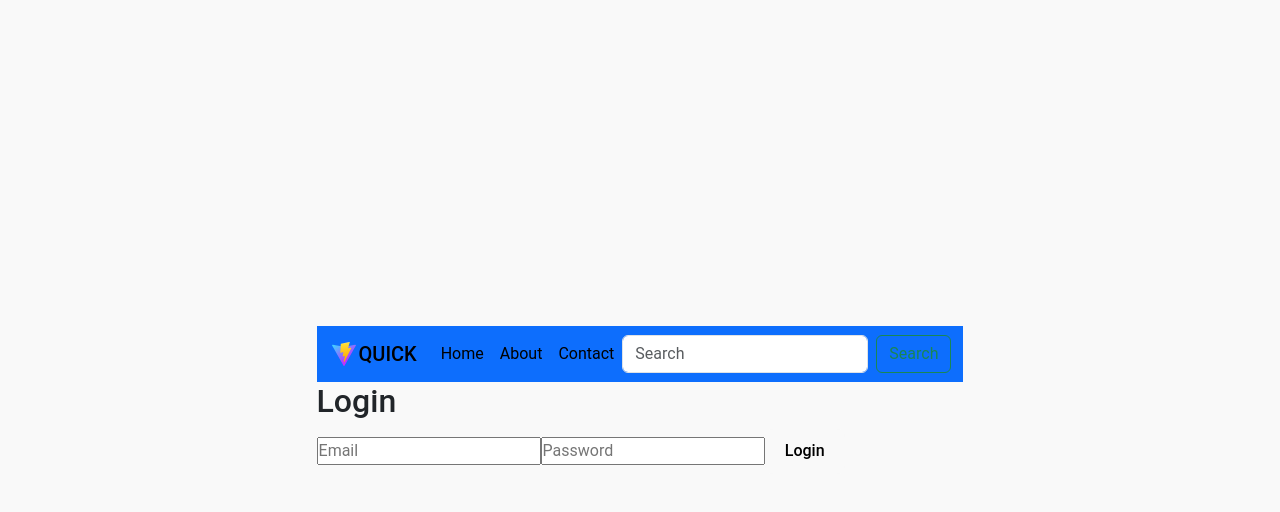
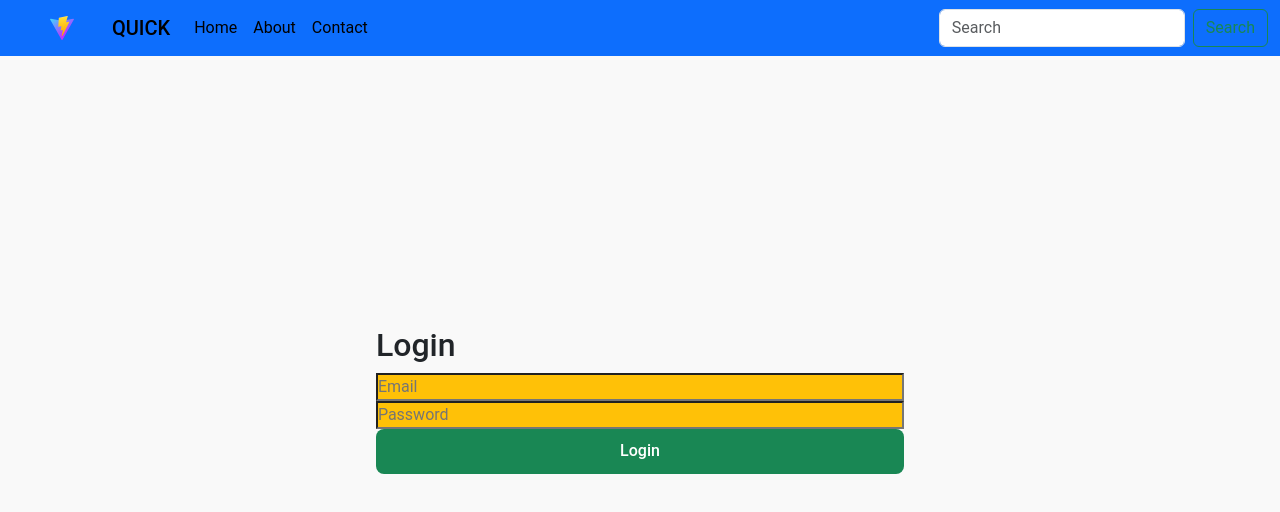
Before and after one commit to himanshukr01/zomoto, a React (Vite) app: page /login in a window 1280 px wide. Shown: the top 512 px of the page. Built offline with nearby package versions, Linux system fonts and the light colour scheme.

Commit message:
third commit

```diff
--- a/src/components/Navbar.jsx
+++ b/src/components/Navbar.jsx
@@ -2,11 +2,11 @@ import React from 'react'
 
 const Navbar = () => {
     return (
-        <div>
-            <nav class="navbar bg-primary navbar-expand-lg">
-                <div class="container-fluid ">
+        <div style={{width: '100%', position: 'fixed', top: 0, left:0, zIndex: 1000}}>
+            <nav class="navbar bg-primary navbar-expand-lg w-100">
+                <div class="container-fluid">
                     <a class="navbar-brand" href="#">
-                        <img src="/vite.svg" alt="Logo" width="30" height="24" class="d-inline-block align-text-top" />
+                        <img src="/vite.svg" alt="Logo" width="100" height="24" class="d-inline-block align-text-top" />
                         QUICK
                     </a>
                     <button class="navbar-toggler" type="button" data-bs-toggle="collapse" data-bs-target="#navbarTogglerDemo01" aria-controls="navbarTogglerDemo01" aria-expanded="false" aria-label="Toggle navigation">
--- a/src/pages/Home.jsx
+++ b/src/pages/Home.jsx
@@ -1,6 +1,7 @@
 import { useEffect, useState } from "react";
 import { useNavigate } from "react-router-dom";
 import "../App.css";
+import Navbar from "../components/Navbar";
 
 
 const Home = () => {
@@ -19,6 +20,7 @@ const Home = () => {
 
   return (
     <div className="container">
+      <Navbar />
       <h2 className="welcome-text">Welcome, {username}</h2>
       <button onClick={() => {
         localStorage.removeItem('username');
--- a/src/pages/Login.jsx
+++ b/src/pages/Login.jsx
@@ -25,9 +25,12 @@ const Login = ({ setIsLoggedIn }) => { // Fix the prop destructuring
     <div className='container'>
       <Navbar />
       <h2>Login</h2>
-      <input type="email" placeholder='Email' onChange={(e) => setEmail(e.target.value)} />
-      <input type="password" placeholder='Password' onChange={(e) => setPassword(e.target.value)} />
-      <button onClick={handleLogin}>Login</button>
+      <div style={{gap: '1rem'}}>
+
+        <input class='text-bg-warning' type="email" placeholder='Email' style={{ width: '100%' }} onChange={(e) => setEmail(e.target.value)} />
+        <input class='text-bg-warning' type="password" placeholder='Password' style={{ width: '100%' }} onChange={(e) => setPassword(e.target.value)} />
+        <button class='text-bg-success' style={{ width: '100%' }} onClick={handleLogin}>Login</button>
+      </div>
     </div>
   );
 };
--- a/src/pages/Register.jsx
+++ b/src/pages/Register.jsx
@@ -2,6 +2,7 @@ import { useState } from "react";
 import axios from "axios";
 import { useNavigate } from "react-router-dom";
 import "../App.css";
+import Navbar from "../components/Navbar";
 
 const Register = ({ setIsLoggedIn }) => {
   const [username, setUsername] = useState("");
@@ -18,6 +19,7 @@ const Register = ({ setIsLoggedIn }) => {
 
   return (
     <div className="container">
+      <Navbar />
       <h2>Register</h2>
       <input
         type="text"
```
